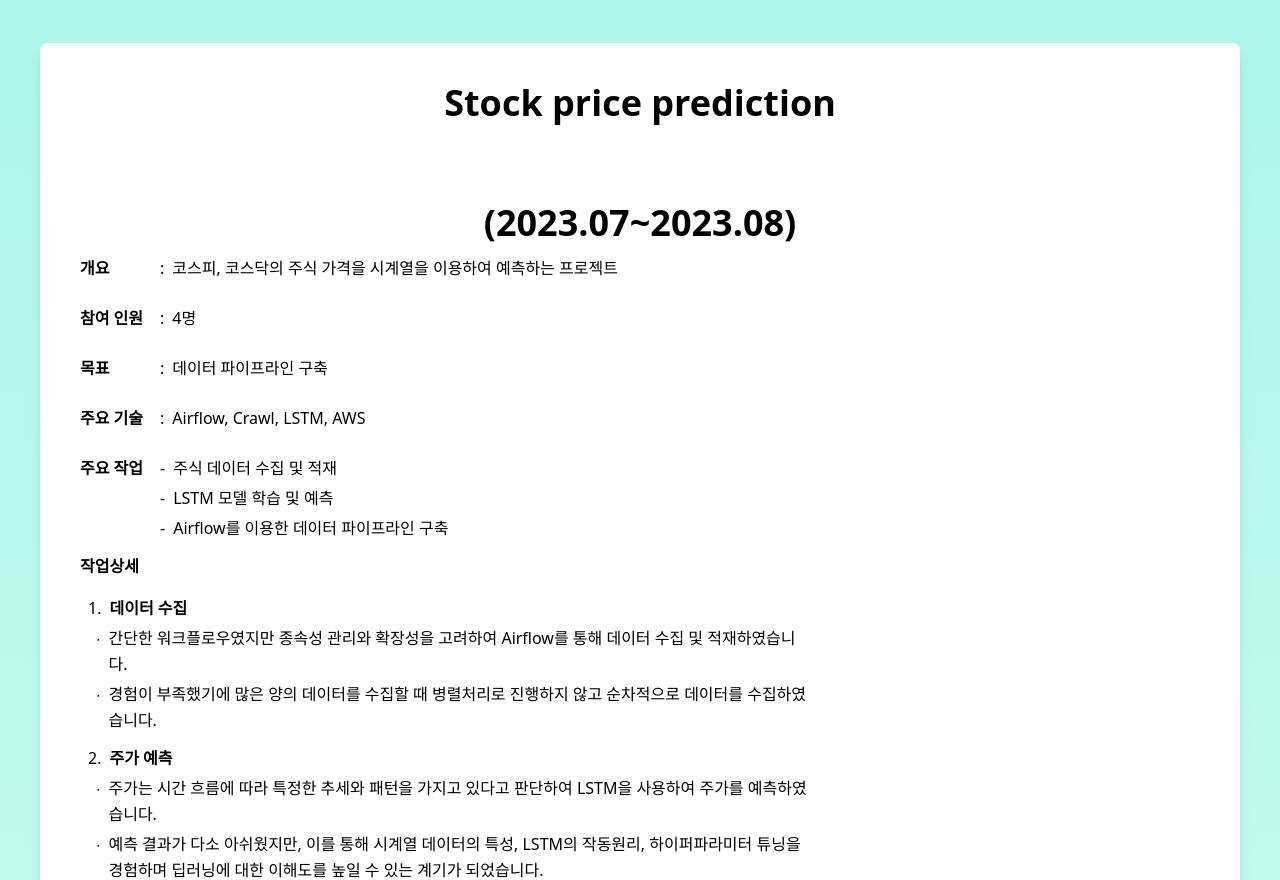
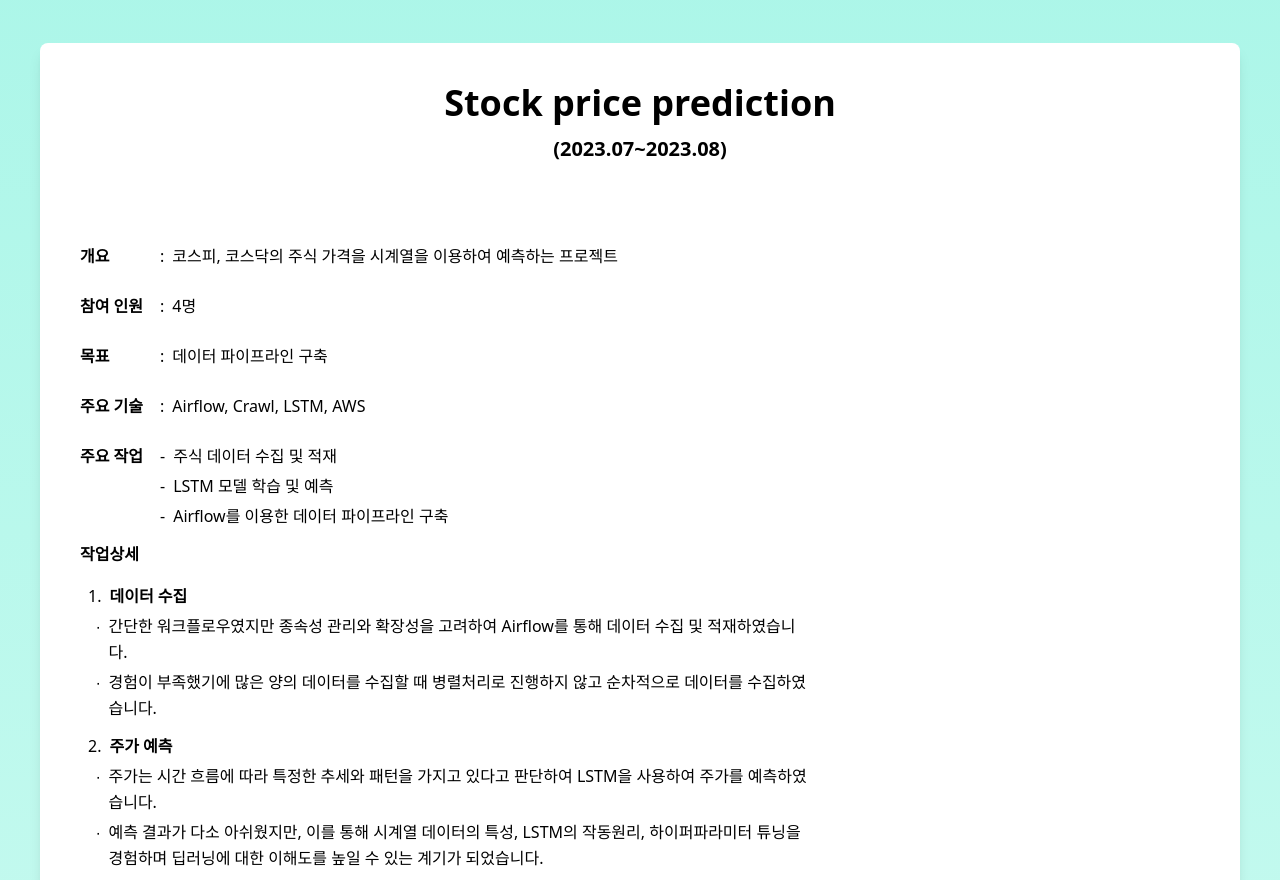
Before and after one commit to pyhilandjy/portfolio, a Next.js app: page / in a window 1280 px wide. Shown: the part 8600-9480 px from the top of the page. Built offline with nearby package versions, Linux system fonts and the light colour scheme.

Commit message:
헤더 스타일 수정: 제목의 마진 및 크기 조정

```diff
--- a/components/StockLSTM.tsx
+++ b/components/StockLSTM.tsx
@@ -4,10 +4,10 @@ import React from "react";
 const StockLSTM: React.FC = () => {
   return (
     <div className="max-w-7xl mx-auto bg-white text-black p-10 rounded-lg shadow-lg">
-      <h2 className="text-4xl font-bold mb-20 text-center">
+      <h2 className="text-4xl font-bold text-center mb-3">
         Stock price prediction
       </h2>
-      <h2 className="text-4xl font-bold text-center mb-3">(2023.07~2023.08)</h2>
+      <h2 className="text-xl font-bold mb-20 text-center">(2023.07~2023.08)</h2>
       <div className="grid grid-cols-1 md:grid-cols-3 gap-10">
         <div className="md:col-span-2">
           <ul className="list-disc list-inside mb-4 leading-relaxed">
```
